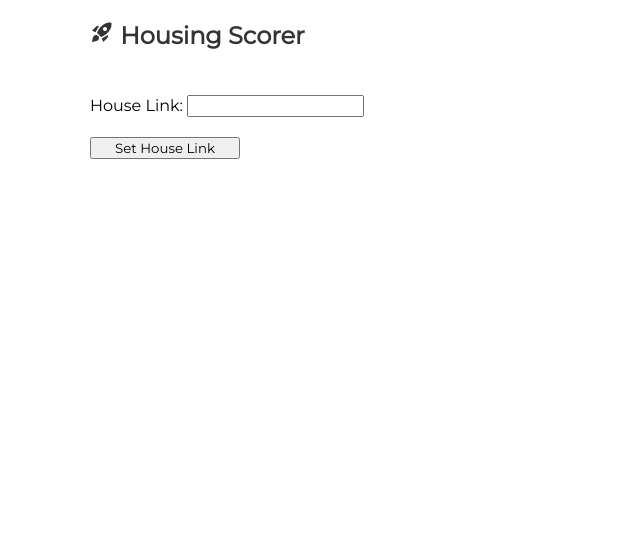
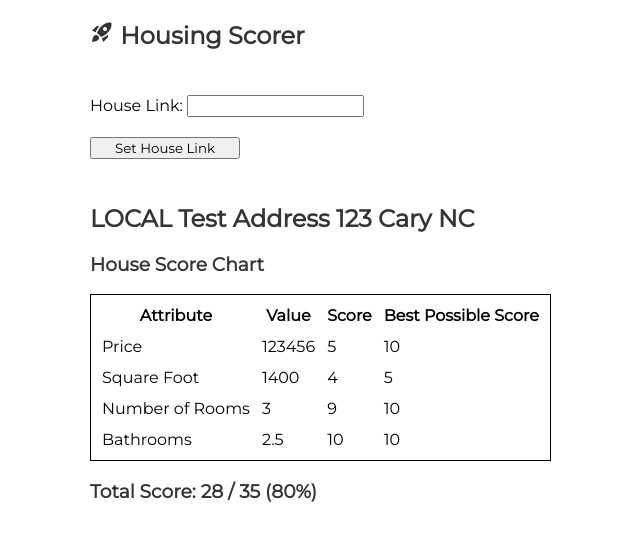
Before and after one commit to BenjaFriend/HousingScore, a website: page source/client/index.html in a window 1280 px wide. Shown: the whole page, without its empty margins (150-790 px from the left). Drawn offline with Linux system fonts and the light colour scheme.

Commit message:
This will generate a table of all the attrbiutes on the page. Now i need to actaully score them somehow

```diff
--- a/source/client/scripts/clientHandler.js
+++ b/source/client/scripts/clientHandler.js
@@ -8,13 +8,28 @@
     },
     false);
 
-    // TODO: export this from the server or somethign in a common lib
+
+    class ScoreData
+    {
+        constructor(InAttributeName, InValue, InScore, InPossibleScore)
+        {
+          this.Name = InAttributeName;
+          this.Value = InValue || -1;
+          this.Score = InScore || -1;
+          this.PossibleScore = InPossibleScore || 10;
+        }
+    }
+
+    /**
+     * Container of some data for the house.
+     */
     class HouseData
     {
-        constructor(InAddress)
+        constructor(InAddress, AttributesArray)
         {
             this.Address = InAddress;
-            this.SqFootScore = 0;
+            // If AttributesArray isn't passed it'll initiate an empty array
+            this.Attributes = AttributesArray || [];
         }
     };
 
@@ -26,8 +41,13 @@
         // Add a listener for scheudling
         document.querySelector("#setHouseLink").addEventListener("submit", setHouseLink);
 
-        var TestHouseData = new HouseData("Fake Address 123 Cary Strert");
-        CreateResultsTable(TestHouseData);
+        var TestHouseData = new HouseData("LOCAL Test Address 123 Cary NC");
+        TestHouseData.Attributes.push(new ScoreData("Price", 123456, 5));
+        TestHouseData.Attributes.push(new ScoreData("Square Foot", 1400, 4, 5));
+        TestHouseData.Attributes.push(new ScoreData("Number of Rooms", 3, 9));
+        TestHouseData.Attributes.push(new ScoreData("Bathrooms", 2.5, 10));
+
+        CreateResultsDisplay(TestHouseData);
     }
 
     /** Get the value set by the user about what house they want to look at. This returns a URL from the text box */
@@ -42,6 +62,8 @@
      */
     function setHouseLink(e)
     {
+        ResetDisplayedHouseData();
+
         // Stop the page from relaoding when you press the button
         e.preventDefault();
 
@@ -61,7 +83,15 @@
         xhr.onload = function()
         {
             // Tell the user that their request has been recieved
-            OnHouseDataRecieved(JSON.parse(xhr.responseText));
+            if(xhr.status == 200)
+            {
+                OnHouseDataRecieved(JSON.parse(xhr.responseText));
+            }
+            else
+            {
+                AddErrorMessage("A bad URL was given, we couldn't query it! Change it and try again");
+                return;
+            }
         };
 
         // Send the request to the server
@@ -79,40 +109,98 @@
     function OnHouseDataRecieved(responseJSON)
     {
         ResetDisplayedHouseData();
-        var responseDiv = GetResponseDiv();
 
-        var p = document.createElement("p");
-        var node = document.createTextNode(JSON.stringify(responseJSON));
-        p.appendChild(node);
-        responseDiv.appendChild(p);
-
-        // Make a table??
-
-        // Add the address as a header
-        var p = document.createElement("h2");
-        var node = document.createTextNode(responseJSON.Address);
-        p.appendChild(node);
-        responseDiv.appendChild(p);
-
-        CreateResultsTable(responseJSON);
-
-        return;
+        CreateResultsDisplay(responseJSON);
     }
 
     /** Creates a new table and appends it to the result div with info all about our house */
-    function CreateResultsTable(InHouseData)
+    function CreateResultsDisplay(InHouseData)
     {
         var responseDiv = GetResponseDiv();
+        var CurrentScore = 0;
+        var BestPossibleScore = 0;
 
-        // Add price
+        // Add the address as a header
+        {
+            var p = document.createElement("h2");
+            var node = document.createTextNode(InHouseData.Address);
+            p.appendChild(node);
+            responseDiv.appendChild(p);
+        }
 
-        // Square footage rank
+        {
+            var p = document.createElement("h3");
+            var node = document.createTextNode("House Score Chart");
+            p.appendChild(node);
+            responseDiv.appendChild(p);
+        }
 
-        // Number of rooms/bathrooms
+        // Create a table for the attributes
+        {
+            var table = document.createElement('table');
+            table.classList.add("ScoreTable");
+            table.style.border = '1px solid black';
 
-        // Add commute time
+            // Create table labels
+            {
+                var AtttributeLabel = document.createElement('th');
+                var AtttributeLabelText = document.createTextNode("Attribute");
+                AtttributeLabel.appendChild(AtttributeLabelText);
 
-        // Add Lot size
+                var ValueLabel = document.createElement('th');
+                var ValueLabelText = document.createTextNode("Value");
+                ValueLabel.appendChild(ValueLabelText);
+
+                var ScoreLabel = document.createElement('th');
+                var ScoreLabelText = document.createTextNode("Score");
+                ScoreLabel.appendChild(ScoreLabelText);
+
+                var BestScoreLabel = document.createElement('th');
+                var BestScoreLabelText = document.createTextNode("Best Possible Score");
+                BestScoreLabel.appendChild(BestScoreLabelText);
+
+                table.appendChild(AtttributeLabel);
+                table.appendChild(ValueLabel);
+                table.appendChild(ScoreLabel);
+                table.appendChild(BestScoreLabel);
+            }
+
+
+            // For each attribute in the house data
+            for(var i = 0; i < InHouseData.Attributes.length; i++)
+            {
+                var AttributeObject = InHouseData.Attributes[i];
+
+                CurrentScore += AttributeObject.Score;
+                BestPossibleScore += AttributeObject.PossibleScore;
+
+                const Row = table.insertRow();
+
+                const NameCell = Row.insertCell();
+                NameCell.appendChild(document.createTextNode(AttributeObject.Name));
+                NameCell.setAttribute("id","testID");
+
+                const ValueCell = Row.insertCell();
+                ValueCell.appendChild(document.createTextNode(AttributeObject.Value));
+
+                const ScoreCell = Row.insertCell();
+                ScoreCell.appendChild(document.createTextNode(AttributeObject.Score));
+
+                const BestScoreCell = Row.insertCell();
+                BestScoreCell.appendChild(document.createTextNode(AttributeObject.PossibleScore));
+            }
+
+            responseDiv.appendChild(table);
+        }
+
+        // Display the total score
+        {
+            var p = document.createElement("h3");
+            var Percentage = (CurrentScore / BestPossibleScore) * 100;
+            var node = document.createTextNode("Total Score: " + CurrentScore + " / " + BestPossibleScore + " (" + Percentage +"%)");
+            p.appendChild(node);
+            responseDiv.appendChild(p);
+        }
     }
 
     /** Display an error message to the user in the response div */
--- a/source/client/styles.css
+++ b/source/client/styles.css
@@ -14,6 +14,20 @@ h1, h2, h3, h4 {
 p {
   color: rgba(1,1,1,0.7);
   font-size: normal;
+}
+
+table.ScoreTable td {
+
+}
+
+table.ScoreTable {
+  border-collapse: separate;
+  border-spacing: 10px;
+  *border-collapse: expression('separate', cellSpacing='10px');
+}
+
+#testID {
+
 }
 
 /* Main Content */
--- a/source/package.json
+++ b/source/package.json
@@ -18,7 +18,8 @@
     },
     "homepage": "https://github.com/BenjaFriend/HousingScore",
     "dependencies": {
-      "npm": "^6.0.0",
-      "axios":"^0.26.1"
+        "axios": "^0.26.1",
+        "jsdom": "^19.0.0",
+        "npm": "^6.0.0"
     }
 }
```
Also changed, not shown: source/server/eventHandler.js (+103 -14 lines). Lines whose indentation alone changed are shown as unchanged.
